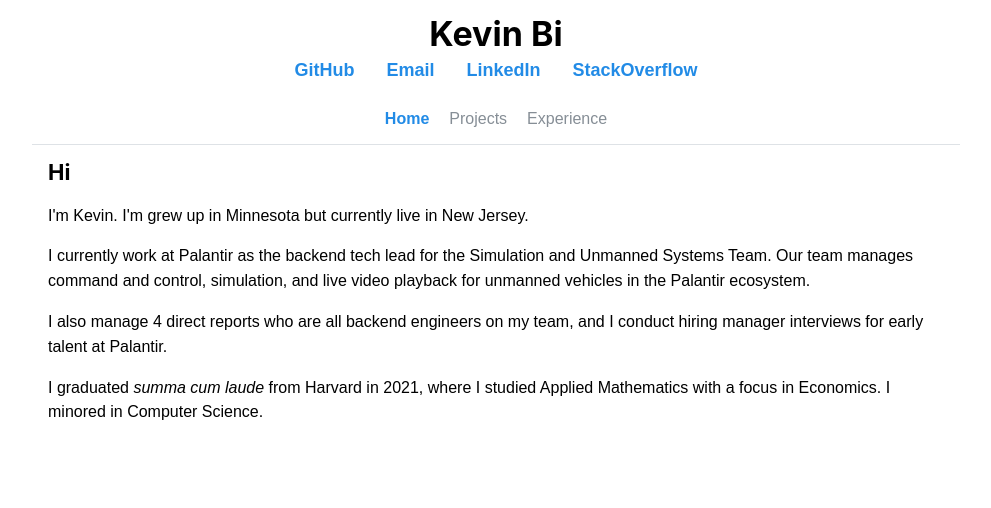
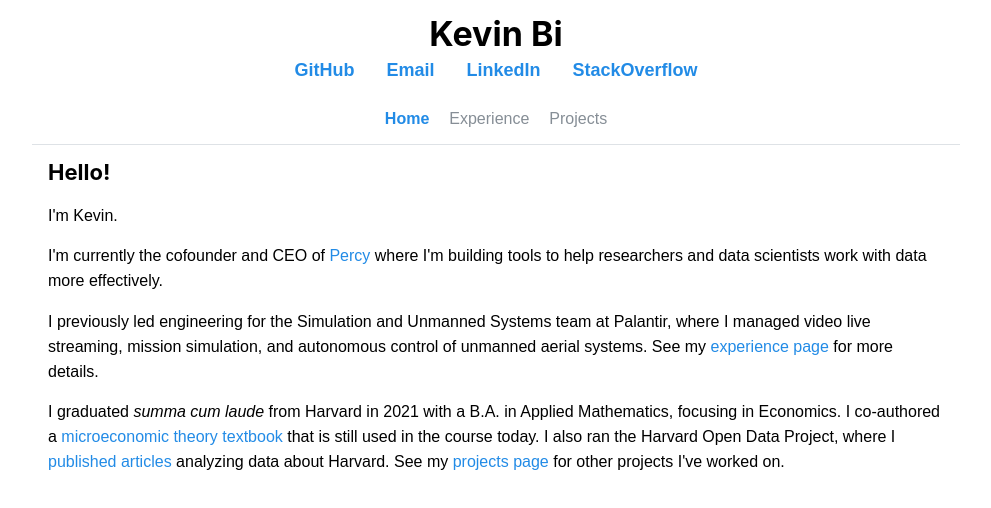
Before and after one commit to TheKeveloper/TheKeveloper.github.io, a React (Vite) app: page /#/ in a window 1280 px wide. Shown: the top 508 px of the page, without its empty margins (144-1135 px from the left). Built offline with nearby package versions, Linux system fonts and the light colour scheme.

Commit message:
Update main text

```diff
--- /dev/null
+++ b/src/components/MantineLink.tsx
@@ -0,0 +1,23 @@
+import { Anchor, AnchorProps } from "@mantine/core";
+import { createLink, LinkComponent } from "@tanstack/react-router";
+import * as React from "react";
+
+// eslint-disable-next-line @typescript-eslint/no-empty-object-type
+interface MantineAnchorProps extends Omit<AnchorProps, "href"> {
+  // Add any additional props you want to pass to the anchor
+}
+
+const MantineLinkComponent = React.forwardRef<
+  HTMLAnchorElement,
+  MantineAnchorProps
+>((props, ref) => {
+  return <Anchor ref={ref} {...props} />;
+});
+
+const CreatedLinkComponent = createLink(MantineLinkComponent);
+
+export const MantineLink: LinkComponent<typeof MantineLinkComponent> = (
+  props,
+) => {
+  return <CreatedLinkComponent preload="intent" {...props} />;
+};
--- a/src/components/NavigationBar.tsx
+++ b/src/components/NavigationBar.tsx
@@ -1,10 +1,10 @@
+import { Anchor, Group } from "@mantine/core";
 import { Link, useMatchRoute } from "@tanstack/react-router";
-import { Group, Anchor } from "@mantine/core";
 
 const pages = [
   { title: "Home", route: "/" as const },
+  { title: "Experience", route: "/experience" as const },
   { title: "Projects", route: "/projects" as const },
-  { title: "Experience", route: "/experience" as const },
 ];
 
 export function NavigationBar() {
--- a/src/pages/HomePage.tsx
+++ b/src/pages/HomePage.tsx
@@ -1,3 +1,5 @@
+import { Anchor } from "@mantine/core";
+import { MantineLink } from "../components/MantineLink";
 import { Section } from "../components/TextComponents";
 import Utils from "../Utils";
 
@@ -5,25 +7,40 @@
   Utils.logPageview("/");
   return (
     <div className="HomePage">
-      <Section title="Hi">
+      <Section title="Hello!">
+        <p>I'm Kevin.</p>
         <p>
-          I'm Kevin. I'm grew up in Minnesota but currently live in New Jersey.
+          I'm currently the cofounder and CEO of{" "}
+          <Anchor href="https://percy.tech/" target="_blank">
+            Percy
+          </Anchor>{" "}
+          where I'm building tools to help researchers and data scientists work
+          with data more effectively.
         </p>
         <p>
-          I currently work at Palantir as the backend tech lead for the
-          Simulation and Unmanned Systems Team. Our team manages command and
-          control, simulation, and live video playback for unmanned vehicles in
-          the Palantir ecosystem.
+          I previously led engineering for the Simulation and Unmanned Systems
+          team at Palantir, where I managed video live streaming, mission
+          simulation, and autonomous control of unmanned aerial systems. See my{" "}
+          <MantineLink to="/experience">experience page</MantineLink> for more
+          details.
         </p>
         <p>
-          I also manage 4 direct reports who are all backend engineers on my
-          team, and I conduct hiring manager interviews for early talent at
-          Palantir.
-        </p>
-        <p>
-          I graduated <i>summa cum laude</i> from Harvard in 2021, where I
-          studied Applied Mathematics with a focus in Economics. I minored in
-          Computer Science.
+          I graduated <i>summa cum laude</i> from Harvard in 2021 with a B.A. in
+          Applied Mathematics, focusing in Economics. I co-authored a{" "}
+          <Anchor
+            href="https://github.com/TheKeveloper/ECON-1011A-Textbook/blob/master/textbook.pdf"
+            target="_blank"
+          >
+            microeconomic theory textbook
+          </Anchor>{" "}
+          that is still used in the course today. I also ran the Harvard Open
+          Data Project, where I{" "}
+          <Anchor href="https://www.hodp.org/people/kevin-bi/">
+            published articles
+          </Anchor>{" "}
+          analyzing data about Harvard. See my{" "}
+          <MantineLink to="/projects">projects page</MantineLink> for other
+          projects I've worked on.
         </p>
       </Section>
     </div>
```
